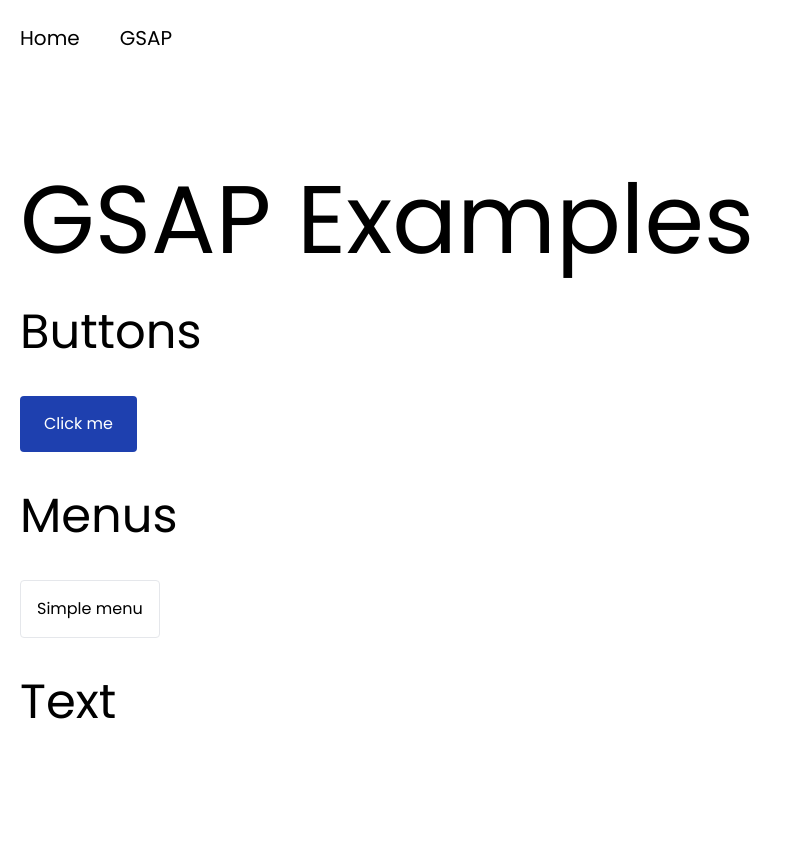
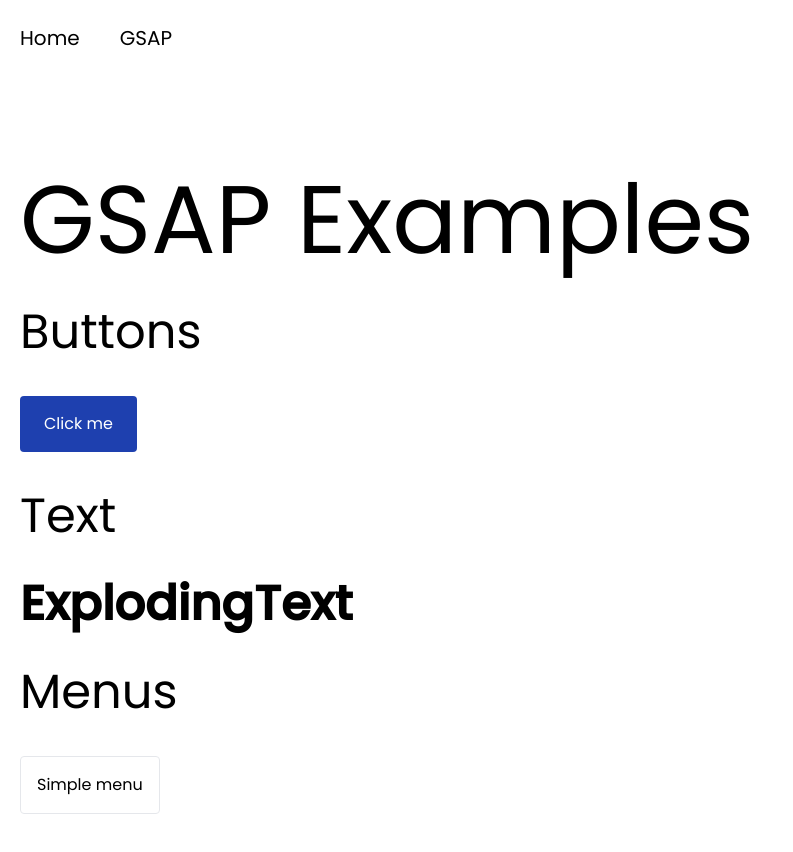
Before and after one commit to Jwakers/animation-standards, a Next.js app: page /gsap/examples in a window 1280 px wide. Shown: the top 852 px of the page, without its empty margins (0-793 px from the left). Built offline with nearby package versions, Linux system fonts and the light colour scheme.

Commit message:
Added exploding text example

```diff
--- a/src/app/gsap/examples/page.tsx
+++ b/src/app/gsap/examples/page.tsx
@@ -1,5 +1,6 @@
 import Container from "@/components/container";
 import Dropdown from "@/components/dropdown";
+import ExplodingText from "@/components/exploding-text";
 import RippleButton from "@/components/ripple-button";
 
 export default function ExamplesPage() {
@@ -11,10 +12,11 @@
         <h2 className="text-5xl">Buttons</h2>
         <RippleButton />
 
+        <h2 className="text-5xl">Text</h2>
+        <ExplodingText />
+
         <h2 className="text-5xl">Menus</h2>
         <Dropdown />
-
-        <h2 className="text-5xl">Text</h2>
       </Container>
     </main>
   );
--- /dev/null
+++ b/src/components/exploding-text.tsx
@@ -0,0 +1,47 @@
+"use client";
+
+import { gsap } from "gsap";
+import { useGSAP } from "@gsap/react";
+import { useRef } from "react";
+
+export default function ExplodingText() {
+  const ref = useRef(null);
+  const anim = useRef<gsap.core.Timeline>();
+  const text = "Exploding Text";
+  const random = gsap.utils.random(-30, 30, 0.1, true);
+
+  useGSAP(
+    () => {
+      anim.current = gsap.timeline({ paused: true });
+      anim.current.to(".letter", {
+        y: () => random(),
+        rotate: () => random(),
+        color: "rgb(30 64 175)",
+      });
+    },
+    { scope: ref },
+  );
+
+  const handleMouseEnter = () => {
+    anim.current?.play();
+  };
+
+  const handleMouseLeave = () => {
+    anim.current?.reverse();
+  };
+
+  return (
+    <div
+      ref={ref}
+      className="text-5xl font-bold"
+      onMouseEnter={handleMouseEnter}
+      onMouseLeave={handleMouseLeave}
+    >
+      {text.split("").map((letter, i) => (
+        <span key={i} className="letter inline-block">
+          {letter}
+        </span>
+      ))}
+    </div>
+  );
+}
```
